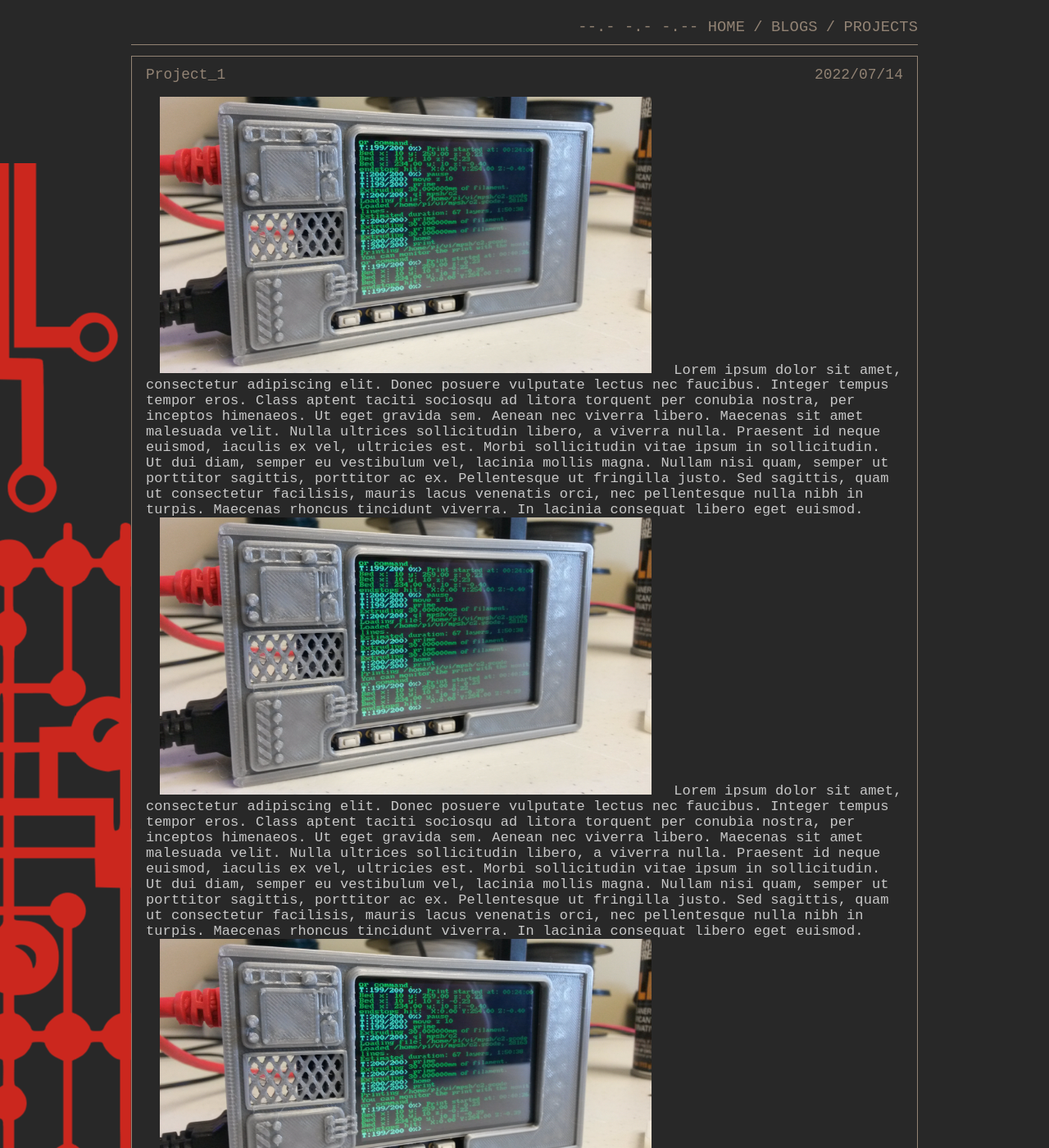
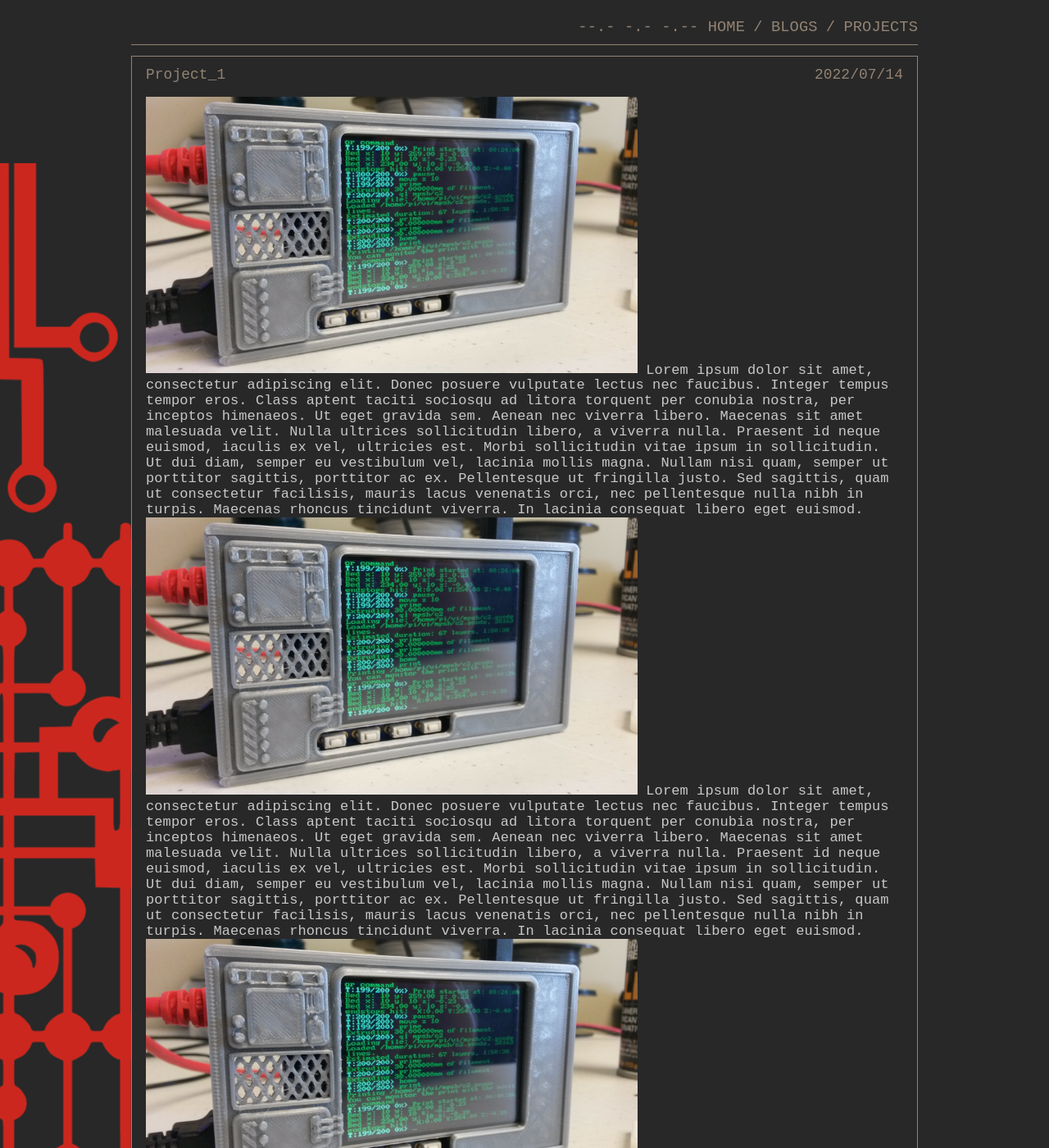
Before and after one commit to q0r3y/q0r3y.github.io, a Jekyll site: the page built from _posts/projects/2022-07-14-Project-1.md, in a window 1280 px wide and 1400 px high. Shown: the whole window at 82% size. Built offline with Jekyll 4.4.1, drawn with Linux system fonts in a browser that asks for light colours.

Commit message:
Fixed FF Grid issue on project page

```diff
--- a/assets/styles/projects.css
+++ b/assets/styles/projects.css
@@ -5,17 +5,16 @@
 
 **************************************************************/
 
-    .projects {max-width: 100%; grid-column: 1/-1; border: 1px var(--textColor1) solid; background: var(--mainColor); padding: 0 1em 0 1em;}
-    .projects p {-webkit-mask-image: linear-gradient(180deg, #000 60%, transparent);}
+    .projects {max-width: 100%; grid-column: 1/-1; border: 1px var(--textColor1) solid; background: var(--mainColor);}
+    .projects h1 {padding: 0 1em 0 1em;}
+    .projects p {-webkit-mask-image: linear-gradient(180deg, #000 60%, transparent); margin: 1em;}
     .projectImage {display: none; padding-top: 1em;}
-    .card {display: grid; grid-template-columns: 1fr; grid-template-rows: 1;
+    .card {display: grid; grid-template-columns: 1fr;
     grid-gap: 0.75em; overflow-x: scroll; grid-auto-flow: column; scrollbar-color: var(--textColor1) var(--mainColor);
-    scrollbar-width: thin; padding-top: 1em;}
+    scrollbar-width: thin; margin: 1em;}
 
     #project {max-width: 100%; grid-column: 1/-1; border: 1px var(--textColor1) solid; background: var(--mainColor); padding: 0 1em 0 1em;
     margin-top: 0.75em; margin-bottom: 0.75em;}
-
-    #project img {margin: 0 1em 0 1em;}
 
     @media only screen and (max-width:725px) {
         img {display: none;}
```
Also changed, not shown: 1 other file.
